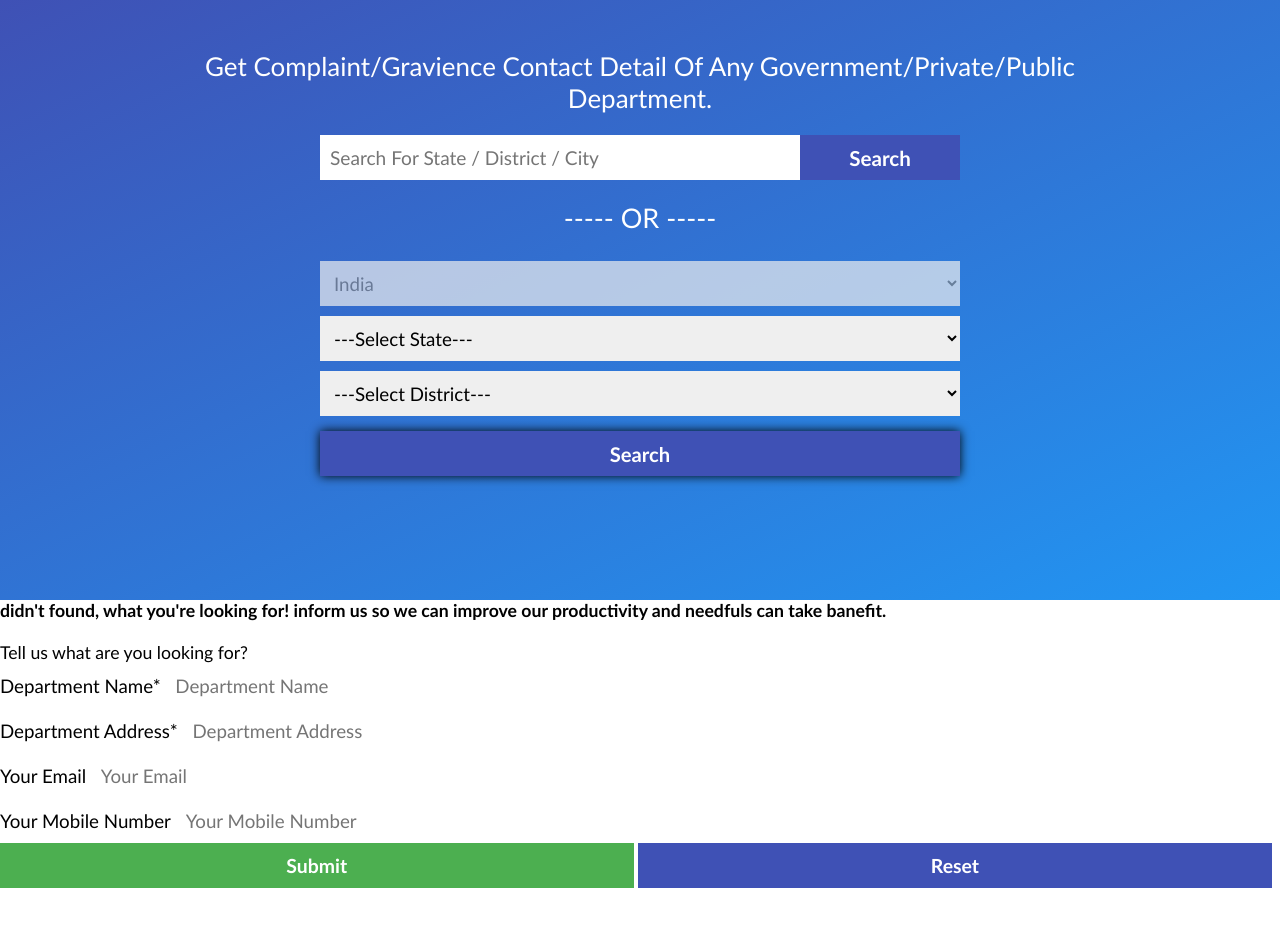
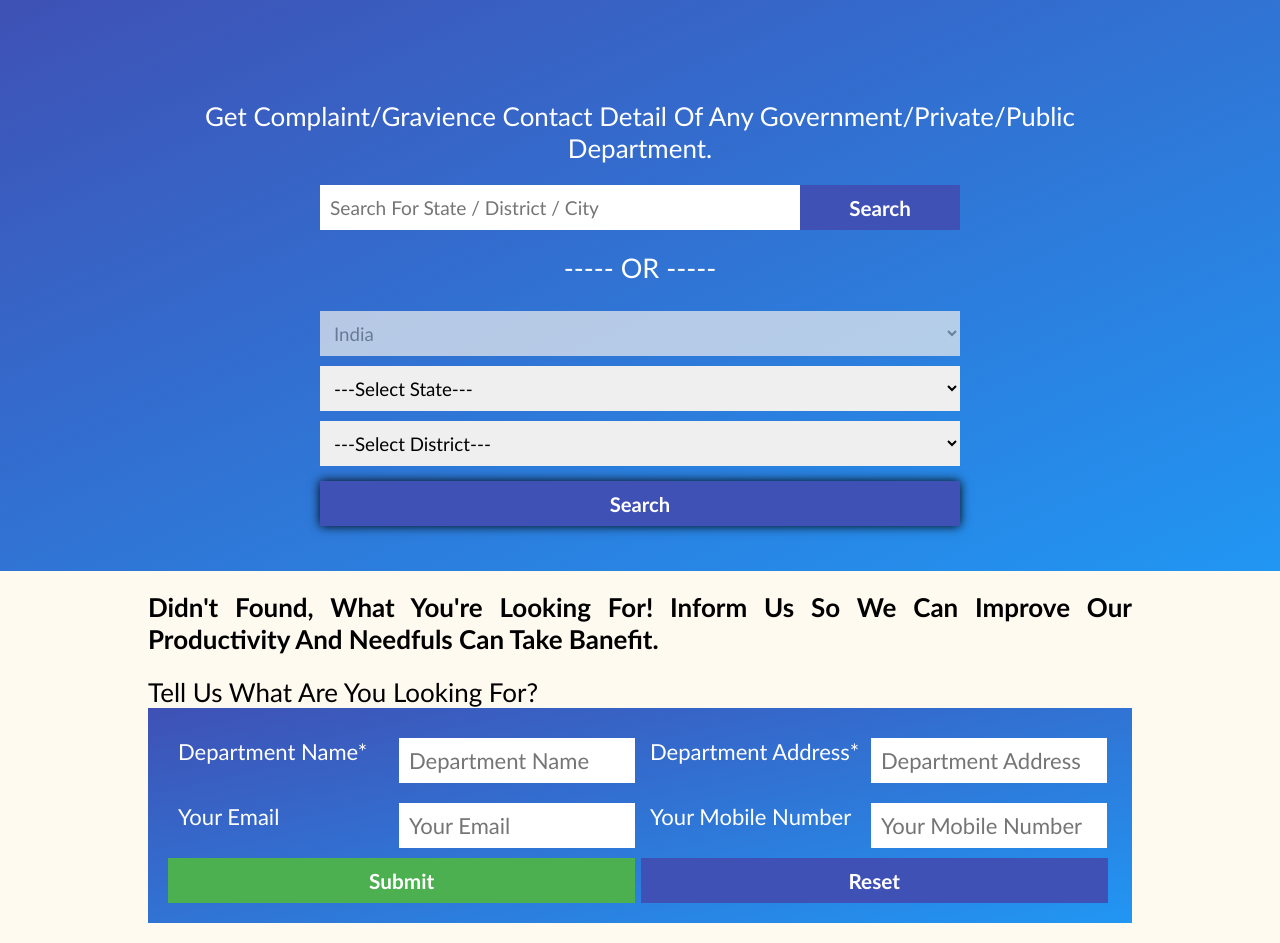
Before and after one commit to souravdutt/complaints, a PHP site: page / in a window 1280 px wide. Before the commit the page ends 888 px from the top, so only its background shows below. Run offline with PHP 8.4, Linux system fonts and the light colour scheme; data comes from the database, SQL or seed files in the repository; data that the repository does not hold is empty.

Commit message:
Add files via upload

```diff
--- a/assets/css/admin.css
+++ b/assets/css/admin.css
@@ -56,7 +56,7 @@ input, select{
     margin-right: 5px;
     transition: .5s;
 }
-input[type="email"]{
+input[type='email']{
     text-transform: lowercase;
 }
 /* END GLOABALS */
@@ -121,6 +121,9 @@ input[type="email"]{
         width: 49%;
         float: left;
     }
+    .search_box .title_row{
+        display:none;
+    }
 
 }
 @media (max-width:720px){
--- a/assets/css/main.css
+++ b/assets/css/main.css
@@ -24,9 +24,10 @@ button, input[class="button"], input[type="submit"]{
     transition: .5s;
     cursor: pointer;
 }
-.button:hover, input[type="submit"]:hover{
+.button:hover, input[type="submit"]:hover, button:hover{
     color:#ffffff;
     background: #2196F3;
+    border: 1px solid white;
 }
 .pointer{
     cursor: pointer;
@@ -41,15 +42,18 @@ input, select{
     transition: .5s;
 
 }
+input[type="email"]{
+    text-transform: lowercase;
+}
 /* END GLOABALS */
 
 
 
 .container{
     width:100%;
-    min-height: 600px;
-    padding: 50px 0;
-    background-image: linear-gradient(to bottom right, #3F51B5, #2196F3);
+    padding: 100px 0;
+    background: white linear-gradient(to bottom right, #3F51B5, #2196F3);
+    background-attachment:fixed;
 }
 .intro{
     position: relative;
@@ -98,11 +102,11 @@ input, select{
     width:100%;
 }
 .or{
+    display: block;
     color:white;
     text-align: center;
     font-size: 150%;
     font-weight: 500;
-    transition: 1s;
 }
 /*
 .search_box2{
@@ -161,7 +165,7 @@ input, select{
     color:#b10c00;
     border-radius: 5px;
     animation: fadeout 1s ease forwards;
-    animation-delay: 3s;
+    animation-delay: 10s;
 }
 @keyframes fadeout{
     from{
@@ -175,7 +179,6 @@ input, select{
     }
 }
 .page2 .result_list{
-    height:130px;
     width: 80%;
     margin: 10px auto;
     background: linear-gradient(to top left, #3b9eff, #df69df);
@@ -213,7 +216,69 @@ input, select{
     margin:0;
     font-size: 90%;
 }
+.report_form{
+    width:101%;
+    display: none;
+    padding: 5px;
+}
+.report_form input:first-child{
+    width: 43%;
+}
+.report_form input{
+    margin: 5px 0;
+    height: 40px;
+    width: 28%;
+}
+.report_form button{
+    width: 27%;
+    height:40px;
+    padding: 0px;
+}
 
+
+.page3{
+    width: 100%;
+    text-transform: capitalize;
+    background:floralwhite;
+}
+.page3 .container_page3{
+    width: 80%;
+    margin: auto;
+    padding: 20px;
+    background:floralwhite;
+    text-align: justify;
+}
+.page3 span, .page3 h1{
+    font-size: 150%;
+}
+.page3 form{
+    width: 100%;
+    font-size: 120%;
+    padding: 20px;
+    display: block;
+    background: white linear-gradient(to bottom right, #3F51B5, #2196F3);
+    color:white;
+}
+.page3 form ul{
+    display: flex;
+    list-style-type: none;
+}
+.page3 form ul li{
+    width: 50%;
+    padding:10px 0;
+    display: flex;
+}
+.page3 form ul li label{
+    padding-left: 10px;
+    width:100%;
+}
+.page3 form ul li input{
+    width:100%;
+}
+.page3 form button{
+    width:100%;
+    font-size: 100%;
+}
 
 @media (max-width:1080px){
     .page2 .result_list{
@@ -235,6 +300,12 @@ input, select{
         font-size: 150%;
         width: 100%;
     }
+    .report_form{
+        width:100%;
+    }
+    .report_form button{
+        width:100%;
+    }
     .search_box button{
         width: 100%;
         box-shadow: 0 0 5px black;
@@ -249,7 +320,9 @@ input, select{
         letter-spacing: -1px;
     }
     .page2 .result_list{
-        height:250px;
+        width: 100%;
+    }
+    .page2 .result_list form input{
         width: 100%;
     }
     .page2 .result_list ul li{
```
